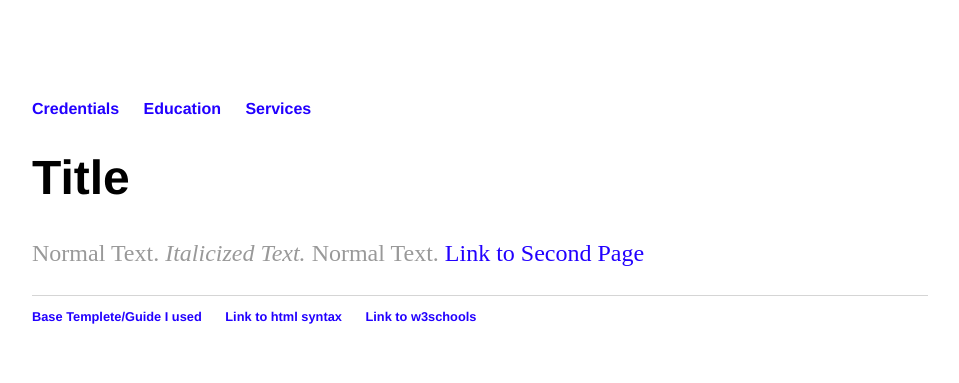
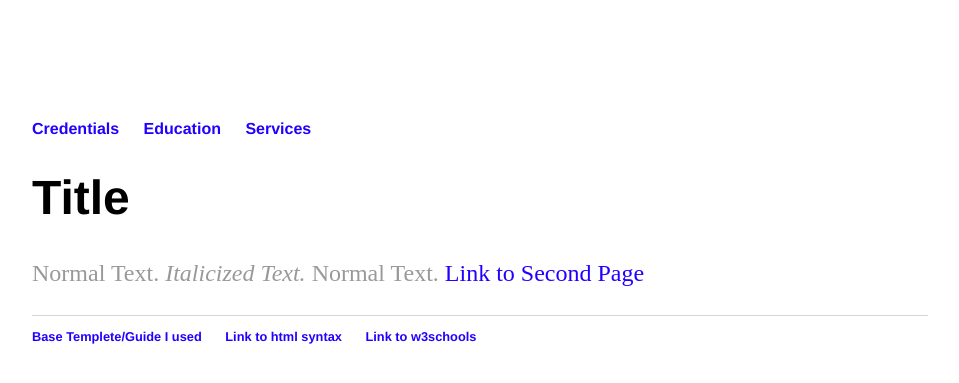
Before and after one commit to ShadowHazel/ShadowHazel.github.io, a Jekyll site: the page built from index.html, in a window 1280 px wide. Shown: the top 383 px of the page, without its empty margins (160-1119 px from the left). Built offline with Jekyll 4.4.1, drawn with Linux system fonts in a browser that asks for light colours.

Commit message:
Update 1.css

```diff
--- a/css/1.css
+++ b/css/1.css
@@ -1,5 +1,5 @@
 body {
-    margin: 100px auto;
+    margin: 120px auto;
     width: 70%;
 }
 nav ul, footer ul {
```
